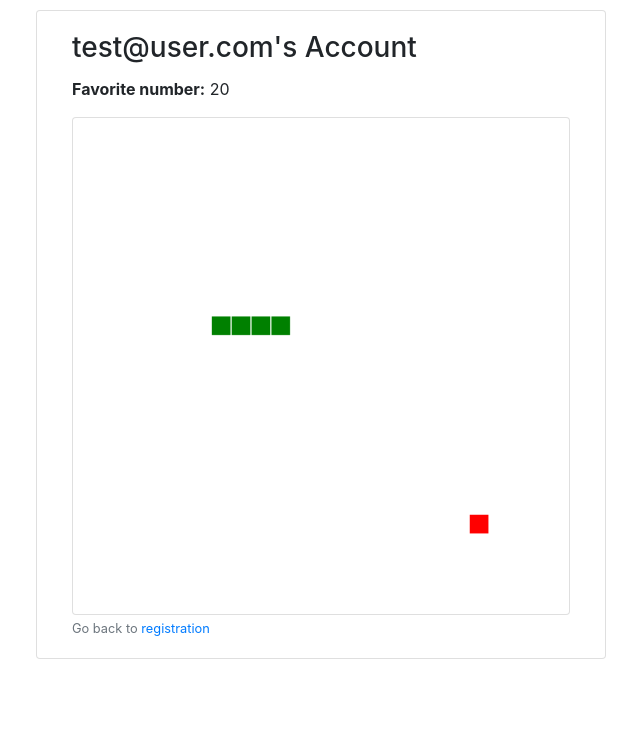
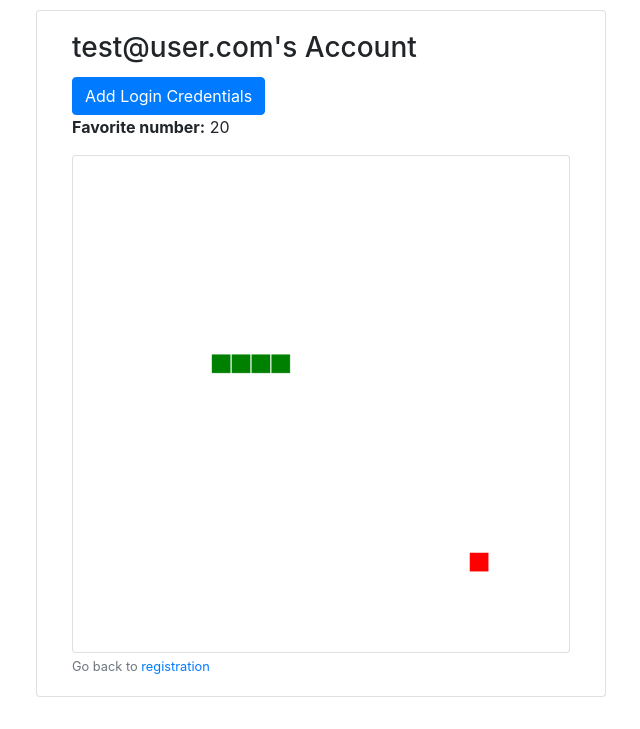
Before and after one commit to team-pass/FIDO-login, a plain HTML site: page frontend/account.html in a window 1280 px wide. Shown: the part 177-906 px from the top of the page, without its empty margins (319-959 px from the left). Before the commit the page ends 868 px from the top, so only its background shows below. Drawn offline with nearby package versions, Linux system fonts and the light colour scheme.

Commit message:
Added a button to account page linking to credentials page

```diff
--- a/frontend/account.html
+++ b/frontend/account.html
@@ -38,6 +38,9 @@
         <div class="col-6 card">
           <div class="card-body">
             <h3 class="card-title">test@user.com's Account</h3>
+
+	    <a class="btn btn-primary" href="./credentials.html" role="button">Add Login Credentials</a>
+
             <p>
               <strong>Favorite number:</strong> <span id="fav-num">20</span>
             </p>
```
